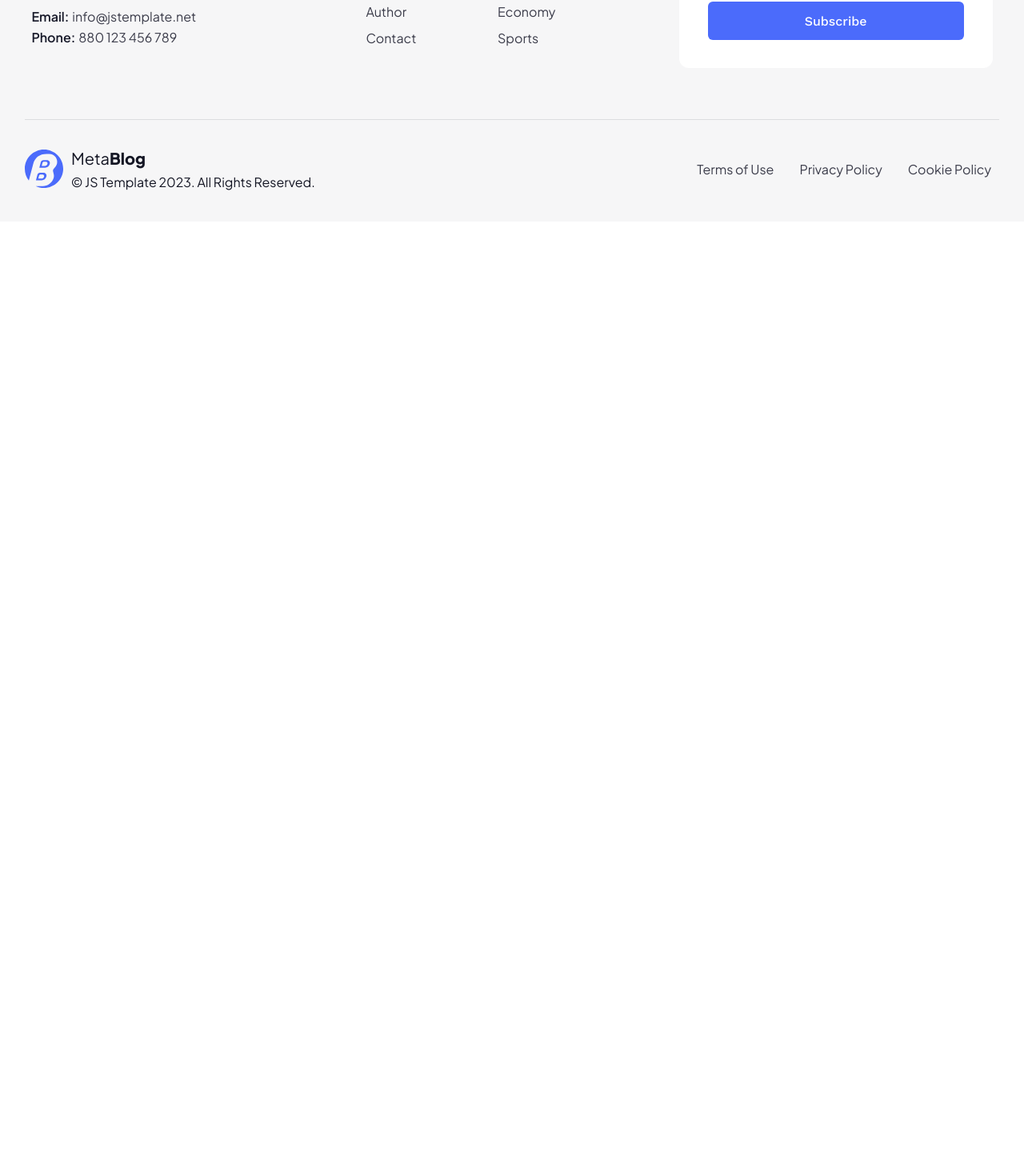
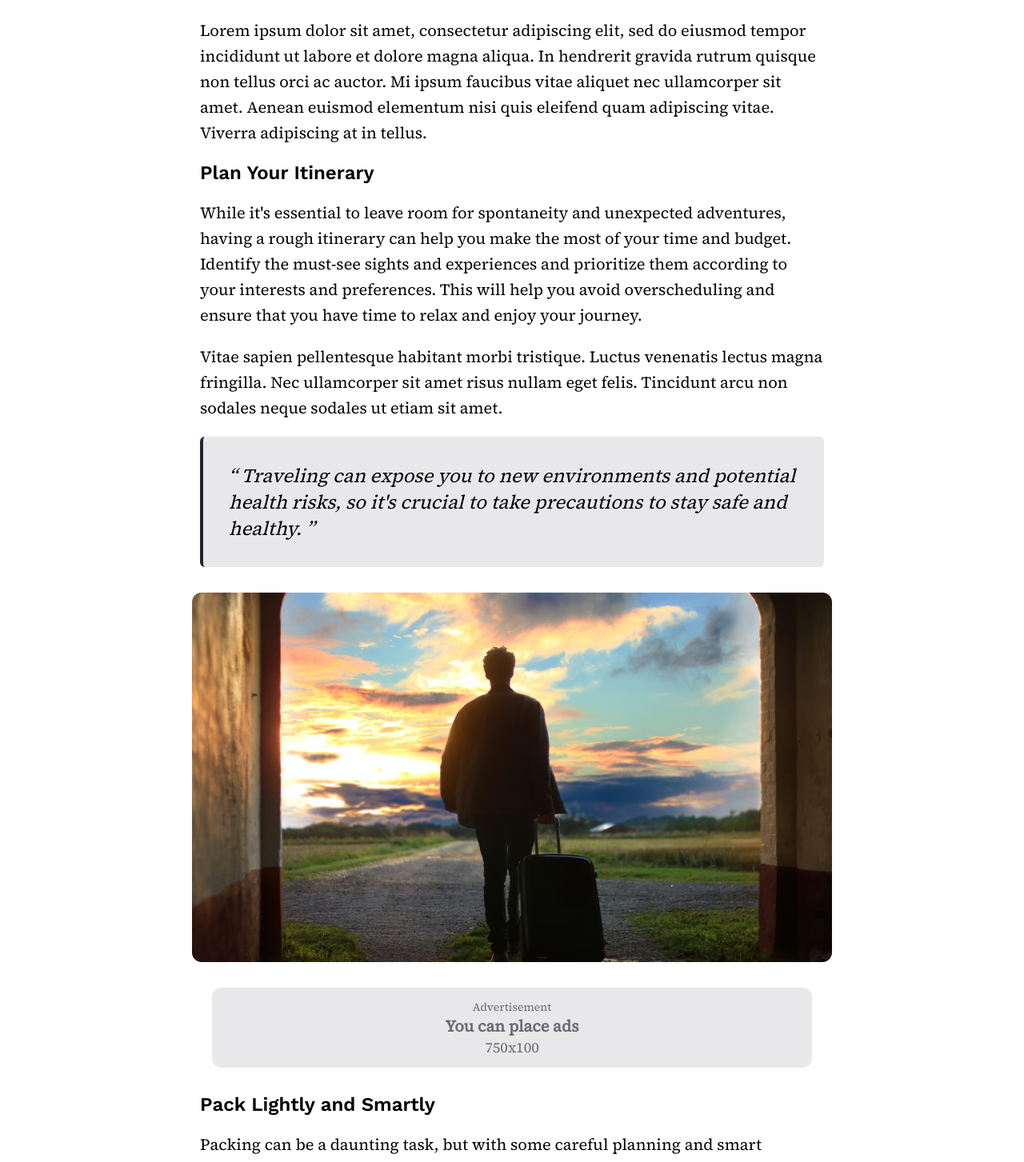
Before and after one commit to donerducktales/testproject, a Next.js app: page /singlepost in a window 1280 px wide. Shown: the part 1340-2793 px from the top of the page at 80% size. Before the commit the page ends 1617 px from the top, so only its background shows below. Built offline with nearby package versions, Linux system fonts and the light colour scheme.

Commit message:
повністю зроблено сторінку singlepost, зроблено окремий компонент quote, де зберігаються цитати

```diff
--- /dev/null
+++ b/app/components/Quote/Quote.tsx
@@ -0,0 +1,25 @@
+export default function Quote({quoteText}: {quoteText: string}) {
+   return (
+      <div
+         className="quote"
+         style={{
+            maxWidth: '800px',
+            backgroundColor: '#E8E8EA',
+            borderRadius: '6px',
+            borderLeft: '4px solid #242535',
+            display: 'flex',
+            justifyContent: 'center',
+            alignItems: 'center',
+            margin: '0 10px',
+         }}
+      >
+         <p style={{
+            fontStyle: 'italic',
+            margin: '32px',
+            fontSize: '1.5rem'
+         }}>
+            {quoteText}
+         </p>
+      </div>
+   );
+}
--- a/app/singlepost/page.tsx
+++ b/app/singlepost/page.tsx
@@ -1,8 +1,11 @@
 import Image from 'next/image';
 import './singlepost.css';
-import userIcon from '@/public/img/singlepost/user-icon.png'
-import beautifulBuilding from '@/public/img/singlepost/beautiful-building.png'
-import { source_serif_pro } from '../assets/fonts/fonts';
+import userIcon from '@/public/img/singlepost/user-icon.png';
+import beautifulBuilding from '@/public/img/singlepost/beautiful-building.png';
+import humanWithSuitcase from '@/public/img/singlepost/human-with-suitcase.png';
+import { source_serif_pro, work_sans } from '../assets/fonts/fonts';
+import Quote from '../components/Quote/Quote';
+import Advertisement from '../components/Advertisement/Advertisement';
 
 export default function SinglePost() {
    return (
@@ -43,6 +46,63 @@ export default function SinglePost() {
                <p>Traveling is an enriching experience that opens up new horizons, exposes us to different cultures, and creates memories that last a lifetime. However, traveling can also be stressful and overwhelming, especially if you don't plan and prepare adequately. In this blog article, we'll explore tips and tricks for a memorable journey and how to make the most of your travels.</p>
                <p>One of the most rewarding aspects of traveling is immersing yourself in the local culture and customs. This includes trying local cuisine, attending cultural events and festivals, and interacting with locals. Learning a few phrases in the local language can also go a long way in making connections and showing respect.</p>
             </div>
+            <div className={`${work_sans.className} paragraph_header`}>
+               <h1>Research Your Destination</h1>
+            </div>
+            <div className="paragraph_text-block">
+               <p>Before embarking on your journey, take the time to research your destination. This includes understanding the local culture, customs, and laws, as well as identifying top attractions, restaurants, and accommodations. Doing so will help you navigate your destination with confidence and avoid any cultural faux pas.</p>
+               <p>Lorem ipsum dolor sit amet, consectetur adipiscing elit, sed do eiusmod tempor incididunt ut labore et dolore magna aliqua. In hendrerit gravida rutrum quisque non tellus orci ac auctor. Mi ipsum faucibus vitae aliquet nec ullamcorper sit amet. Aenean euismod elementum nisi quis eleifend quam adipiscing vitae. Viverra adipiscing at in tellus.</p>
+            </div>
+            <div className={`${work_sans.className} paragraph_header`}>
+               <h1>Plan Your Itinerary</h1>
+            </div>
+            <div className="paragraph_text-block">
+               <p>While it's essential to leave room for spontaneity and unexpected adventures, having a rough itinerary can help you make the most of your time and budget. Identify the must-see sights and experiences and prioritize them according to your interests and preferences. This will help you avoid overscheduling and ensure that you have time to relax and enjoy your journey.</p>
+               <p>Vitae sapien pellentesque habitant morbi tristique. Luctus venenatis lectus magna fringilla. Nec ullamcorper sit amet risus nullam eget felis. Tincidunt arcu non sodales neque sodales ut etiam sit amet.</p>
+            </div>
+            <Quote quoteText={`“ Traveling can expose you to new environments and potential health risks, so it's crucial to take precautions to stay safe and healthy. ”`}/>
+            <div className="blog-info_image2">
+               <Image
+                  src={humanWithSuitcase}
+                  alt='human with suitcase'
+                  fill
+               />
+            </div>
+            <Advertisement background='#E8E8EA'/>
+            <div
+               className={`${work_sans.className} paragraph_header`}
+            >
+               <h1 style={{
+                  marginTop: '32px'
+               }}>Pack Lightly and Smartly</h1>
+            </div>
+            <div className="paragraph_text-block">
+               <p>Packing can be a daunting task, but with some careful planning and smart choices, you can pack light and efficiently. Start by making a packing list and sticking to it, focusing on versatile and comfortable clothing that can be mixed and matched. Invest in quality luggage and packing organizers to maximize space and minimize wrinkles.</p>
+            </div>
+            <div className={`${work_sans.className} paragraph_header`}>
+               <h1>Stay Safe and Healthy</h1>
+            </div>
+            <div className="paragraph_text-block">
+               <p>Traveling can expose you to new environments and potential health risks, so it's crucial to take precautions to stay safe and healthy. This includes researching any required vaccinations or medications, staying hydrated, washing your hands frequently, and using sunscreen and insect repellent. It's also essential to keep your valuables safe and secure and to be aware of your surroundings at all times.</p>
+            </div>
+            <div className={`${work_sans.className} paragraph_header`}>
+               <h1>Immerse Yourself in the Local Culture</h1>
+            </div>
+            <div className="paragraph_text-block">
+               <p>One of the most rewarding aspects of traveling is immersing yourself in the local culture and customs. This includes trying local cuisine, attending cultural events and festivals, and interacting with locals. Learning a few phrases in the local language can also go a long way in making connections and showing respect.</p>
+            </div>
+            <div className={`${work_sans.className} paragraph_header`}>
+               <h1>Capture Memories</h1>
+            </div>
+            <div className="paragraph_text-block">
+               <p>Finally, don't forget to capture memories of your journey. Whether it's through photographs, journaling, or souvenirs, preserving the moments and experiences of your travels can bring joy and nostalgia for years to come. However, it's also essential to be present in the moment and not let technology distract you from the beauty of your surroundings.</p>
+            </div>
+            <div className={`${work_sans.className} paragraph_header`}>
+               <h1>Conclusion:</h1>
+            </div>
+            <div className="paragraph_text-block">
+               <p>Traveling is an art form that requires a blend of planning, preparation, and spontaneity. By following these tips and tricks, you can make the most of your journey and create memories that last a lifetime. So pack your bags, embrace the adventure, and enjoy the ride.</p>
+            </div>
          </section>
       </main>
    );
--- a/app/singlepost/singlepost.css
+++ b/app/singlepost/singlepost.css
@@ -75,7 +75,8 @@
 }
 
 .blog-info_image {
-   margin: 32px 10px;
+   margin: 0 10px;
+   margin-top: 32px;
    max-width: 800px;
    width: 100%;
    position: relative;
@@ -88,26 +89,58 @@
    width: 100%;
    display: flex;
    flex-direction: column;
-   align-items: start;
+   align-items: center;
    max-width: 800px;
 }
 
-.paragraphs_section > p {
+.paragraph_text-block {
+   margin: 0 10px;
+}
+
+.paragraph_text-block p {
    color: black;
    font-size: 1.25rem;
    line-height: 2rem;
+   margin: 20px 0;
+}
+
+.paragraph_header {
+   width: 100%;
+}
+
+.paragraph_header h1 {
+   font-size: 1.5rem;
+   color: black;
+   font-weight: 600;
    margin: 0 10px;
-   margin-bottom: 40px;
+}
+
+.blog-info_image2 {
+   max-width: 800px;
+   width: 100%;
+   position: relative;
+   height: 462px;
+   object-fit: cover;
+   object-position: bottom;
+   margin: 32px 0;
+}
+
+@media (max-width: 700px) {
+   .blog-info_image2 {
+      height: 400px;
+   }
 }
 
 @media (max-width: 480px) {
-   .blog-info_image {
+   .blog-info_image,
+   .blog-info_image2 {
       height: 290px;
    }
 }
 
 @media (max-width: 370px) {
-   .blog-info_image {
+   .blog-info_image,
+   .blog-info_image2 {
       height: 200px;
    }
 }
```
Also changed, not shown: public/img/singlepost/human-with-suitcase.png (added).
